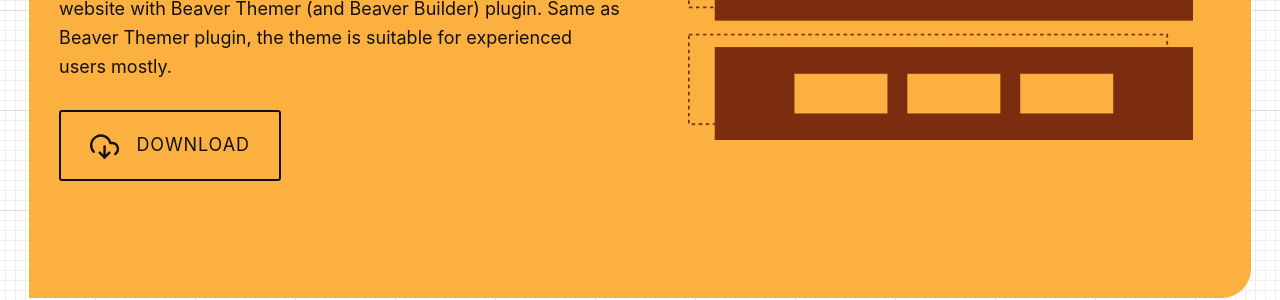
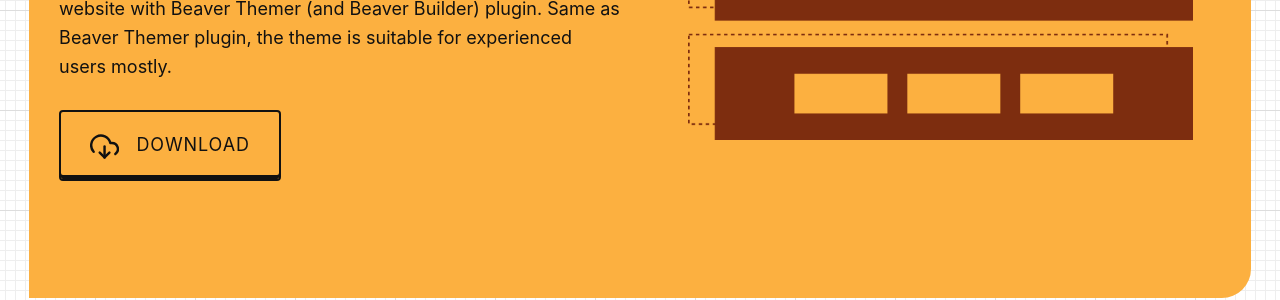
Before and after one commit to webmandesign/playground-for-beaver-themer, a Jekyll site: the page built from index.md, in a window 1280 px wide. Shown: the part 444-744 px from the top of the page. Built offline with Jekyll 4.4.1, drawn with Linux system fonts in a browser that asks for light colours.

Commit message:
* Updating styles

```diff
--- a/_sass/base/__classes.scss
+++ b/_sass/base/__classes.scss
@@ -72,13 +72,18 @@
 	text-transform: uppercase;
 	letter-spacing: .05em;
 	border: 2px solid;
-	border-radius: .181em;
+	border-radius: 4px;
+	box-shadow: inset 0 -4px 0;
 	transition: box-shadow .3s;
 
 	&:hover,
 	&:focus,
 	&:active {
-		box-shadow: inset 0 -.181em 0;
+		box-shadow: inset 0 -6px 0;
+	}
+
+	&:active {
+		box-shadow: none;
 	}
 
 	svg {
```
